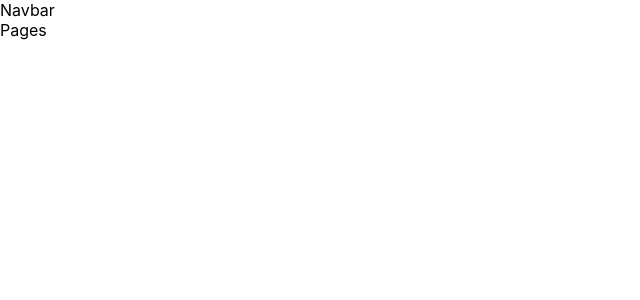
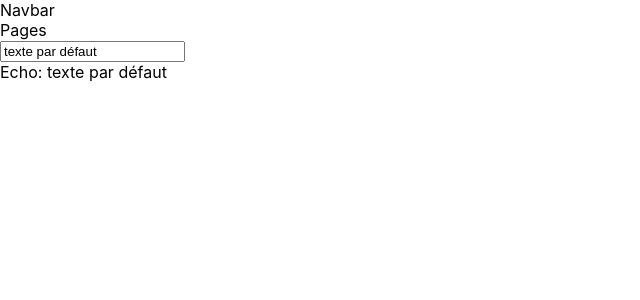
Before and after one commit to MariusNWK/ReactWebApp, a React (Create React App) app: page / in a window 1280 px wide. Shown: the top 300 px of the page, without its empty margins (0-640 px from the left). Built offline with nearby package versions, Linux system fonts and the light colour scheme.

Commit message:
[ADD] example Recoil use

```diff
--- a/src/Main.tsx
+++ b/src/Main.tsx
@@ -1,11 +1,24 @@
 import Navbar from './Navbar/Navbar';
 import Pages from "./Pages/Pages"
+import { useRecoilState } from 'recoil';
+import { textState } from './SetupRecoil';
 
 export default function Main() {
+    const [text, setText] = useRecoilState(textState);
+
+    const onChange = (event:React.FormEvent<HTMLInputElement>) => {
+        setText(event.currentTarget.value);
+    };
+
     return (
         <div>
             <Navbar></Navbar>
             <Pages></Pages>
+            <div>
+                <input type="text" value={text} onChange={onChange} />
+                <br />
+                Echo: {text}
+            </div>
         </div>
     )
 }
--- /dev/null
+++ b/src/SetupRecoil.tsx
@@ -0,0 +1,6 @@
+import { atom } from 'recoil';
+
+export const textState = atom ({
+    key: 'textState', // ID unique
+    default: 'texte par défaut', // valeur par défaut
+});
```
